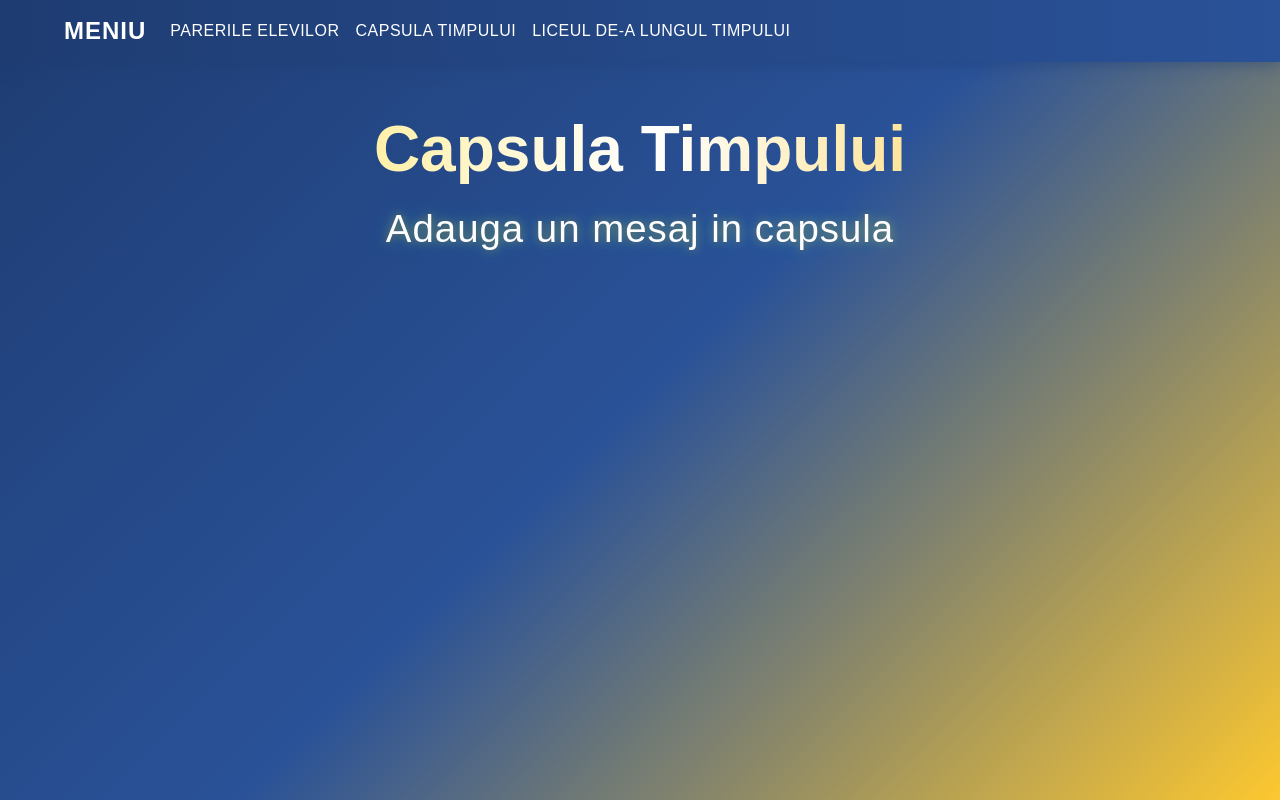
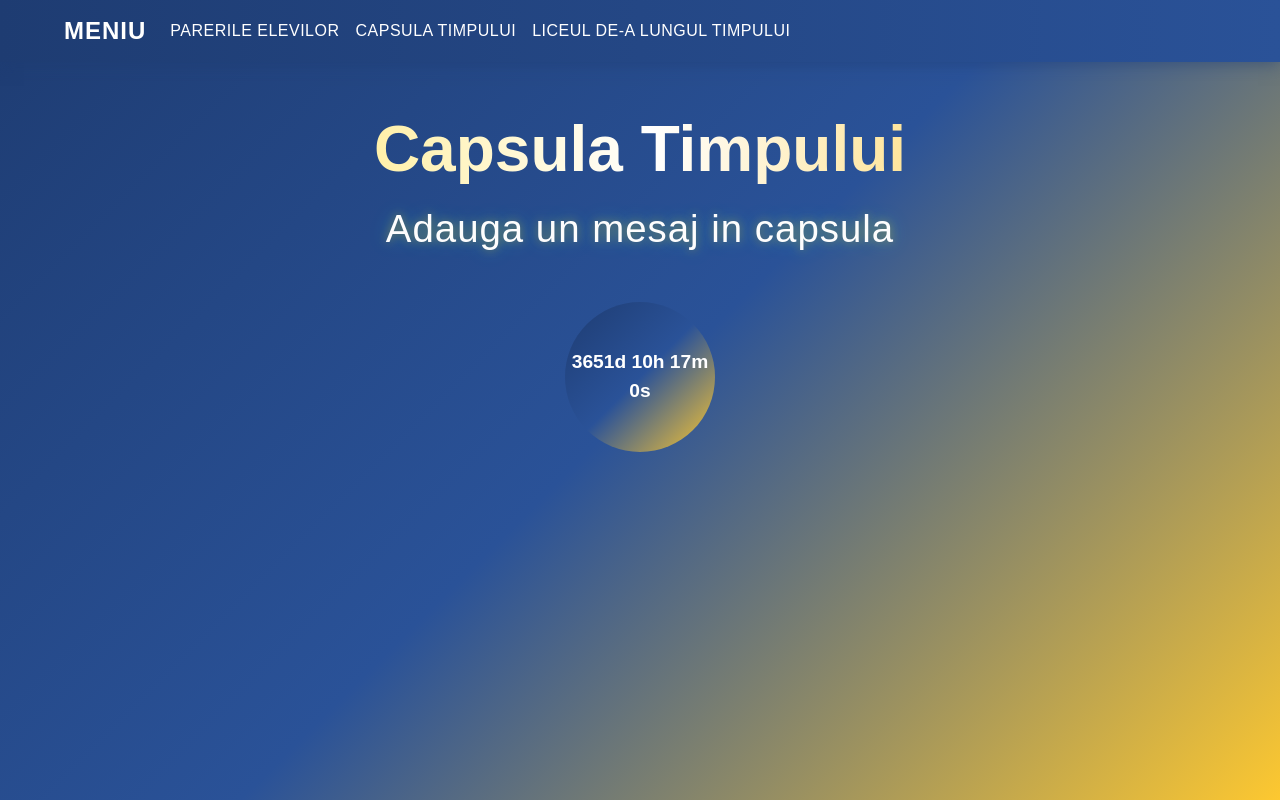
Before and after one commit to FaneSpoitoru/odobescu-in-viitor, a React (Vite) app: page /capsula-timpului in a window 1280 px wide. Built offline with nearby package versions, Linux system fonts and the light colour scheme.

Commit message:
capsula lu spongebob

```diff
--- /dev/null
+++ b/src/componente/capsula.jsx
@@ -0,0 +1,32 @@
+import { useState, useEffect } from "react";
+import '../components_css/capsula.css';
+
+export default function Capsula() {
+
+  const targetDate = new Date("2035-10-16T00:00:00");
+  const [timeLeft, setTimeLeft] = useState(0);
+
+  useEffect(() => {
+    const interval = setInterval(() => {
+      const diff = targetDate - new Date();
+      setTimeLeft(diff > 0 ? diff : 0);
+    }, 1000);
+    return () => clearInterval(interval);
+  }, []);
+
+  const formatTime = (ms) => {
+    const totalSec = Math.floor(ms / 1000);
+    const days = Math.floor(totalSec / (3600 * 24));
+    const hours = Math.floor((totalSec % (3600 * 24)) / 3600);
+    const minutes = Math.floor((totalSec % 3600) / 60);
+    const seconds = totalSec % 60;
+    return `${days}d ${hours}h ${minutes}m ${seconds}s`;
+  };
+
+  return (
+    <div className="capsula">
+      <div className="capsula-body"></div>
+      <div className="timer">{formatTime(timeLeft)}</div>
+    </div>
+  );
+}
--- a/src/componente/nav.jsx
+++ b/src/componente/nav.jsx
@@ -1,8 +1,8 @@
 import '../components_css/nav.css';
 import 'bootstrap/dist/css/bootstrap.min.css';
 import 'bootstrap/dist/js/bootstrap.bundle.min.js';
-import { Routes, Route } from 'react-router-dom';
-import pareri from './pareri.jsx';
+
+
 
 function Nav() {
   return (
--- /dev/null
+++ b/src/components_css/capsula.css
@@ -0,0 +1,33 @@
+.capsula {
+  position: relative;
+  width: 150px;
+  height: 150px;
+  margin: 50px auto;
+  cursor: pointer;
+  display: flex;
+  align-items: center;
+  justify-content: center;
+}
+
+.capsula-body {
+  width: 100%;
+  height: 100%;
+  background: linear-gradient(135deg, #1E3C72, #2A5298, #FDC830);
+  border-radius: 50%;
+  transition: transform 0.2s ease;
+}
+
+.capsula:hover .capsula-body,
+.capsula:active .capsula-body {
+  transform: rotate(-10deg) translateX(5px);
+  /* un mic “zdruncin” */
+}
+
+.timer {
+  position: absolute;
+  color: #fff;
+  font-family: "Poppins", sans-serif;
+  font-weight: 600;
+  font-size: 1.2rem;
+  text-align: center;
+}
--- a/src/pages/capsula_timpului.jsx
+++ b/src/pages/capsula_timpului.jsx
@@ -1,14 +1,15 @@
 import React from "react";
 import Nav from "../componente/nav";
 import '../pages_css/capsula_timpului.css';
+import Capsula from "../componente/capsula";
 
-
-const CapsulaTimpului = () => {
+function CapsulaTimpului() {
   return (
     <div>
       <Nav />
       <h1>Capsula Timpului</h1>
       <h2>Adauga un mesaj in capsula</h2>
+        <Capsula />
     </div>
   );
 };
```
